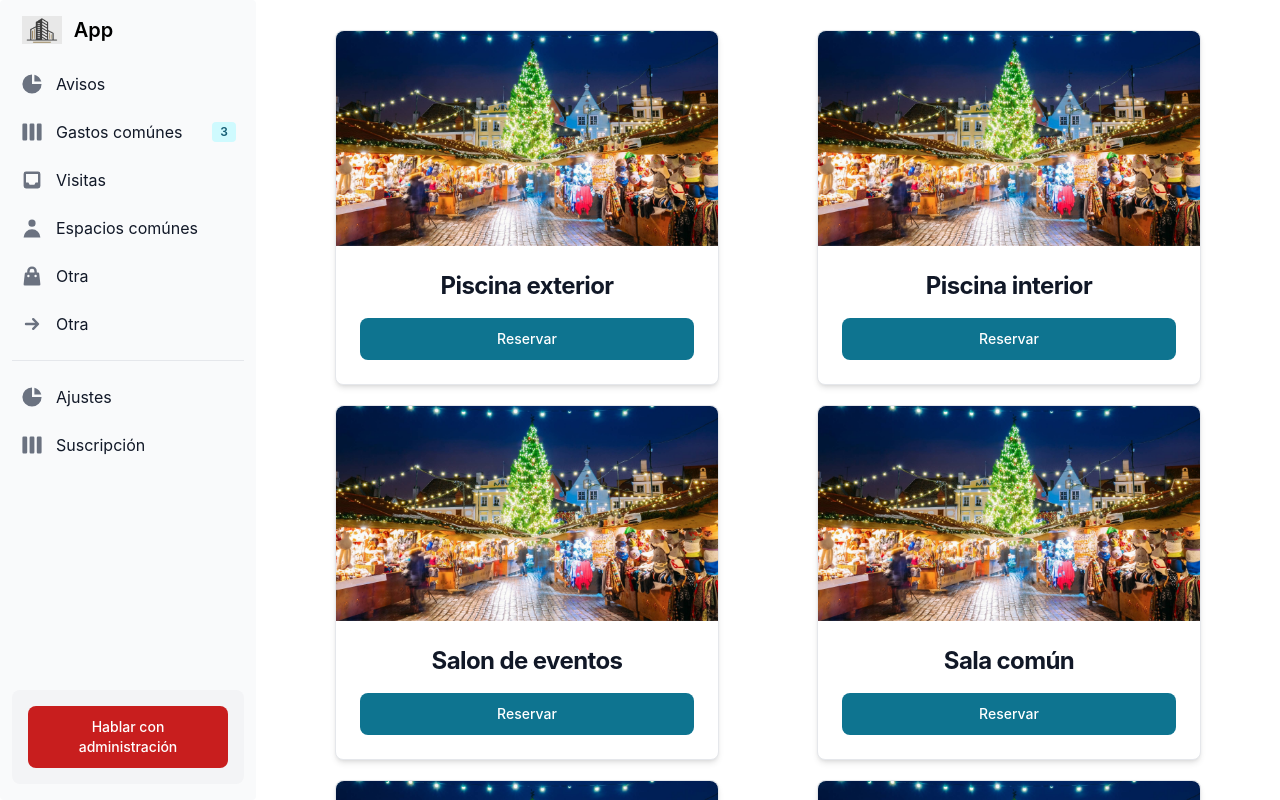
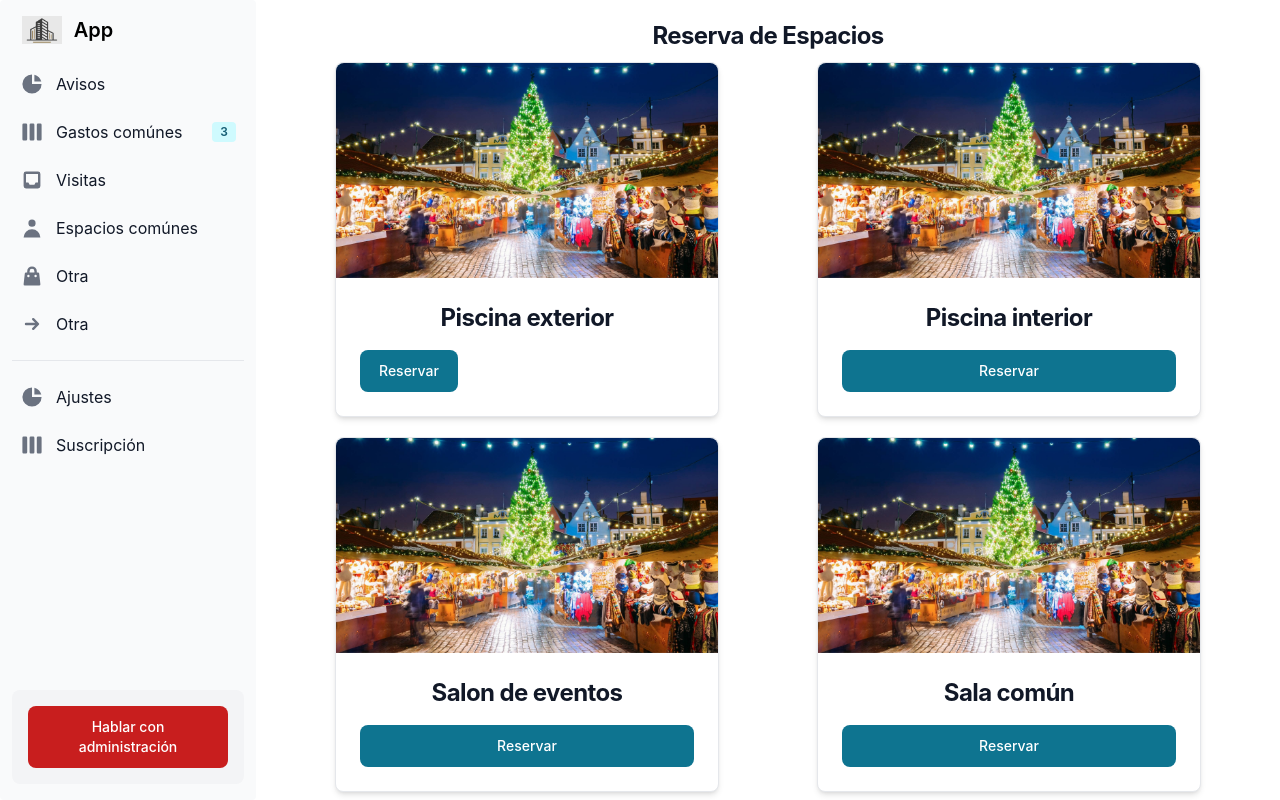
Before and after one commit to nicolasukd/DIU-project, a React (Create React App) app: page /espaciosComunes in a window 1280 px wide. Shown: the top 800 px of the page. Built offline with nearby package versions, Linux system fonts and the light colour scheme.

Commit message:
Mas cambios de Alonso

```diff
--- a/src/App.js
+++ b/src/App.js
@@ -19,6 +19,7 @@ function App() {
           <Route path="/avisos" element={<Avisos />} />
           <Route path="/gastosComunes" element={<GastosComunes />} />
           <Route path="/espaciosComunes" element={<EspaciosComunes />} />
+          <Route path="/espaciosComunes/:horarios" element={<seleccionarHorario />} />
           <Route path="/contact" element={<Avisos />} />
         </Routes>
       </BrowserRouter>
--- a/src/components/EspaciosComunes.js
+++ b/src/components/EspaciosComunes.js
@@ -3,6 +3,7 @@ import feria from '../assets/images/feriaNavideña.jpg'
 
 
 import { Card, Button } from 'flowbite-react';
+import { Link } from 'react-router-dom';
 
 
 
@@ -10,7 +11,7 @@ function EspaciosComunes() {
 
     return (
         <div className='container'>
-
+            <h5 className="text-2xl font-bold tracking-tight text-gray-900 dark:text-white">Reserva de Espacios</h5>
             <div className='row'>
                 <Card
                     className="max-w-sm"
@@ -20,9 +21,11 @@ function EspaciosComunes() {
                     <h5 className="text-2xl font-bold tracking-tight text-gray-900 dark:text-white">
                         Piscina exterior
                     </h5>
-                    <Button>
-                        Reservar
-                    </Button>
+                    <Link to={`/espaciosComunes/${encodeURIComponent('Piscina exterior')}`}>
+                        <Button >
+                            Reservar
+                        </Button>
+                    </Link>
                 </Card>
                 <Card
                     className="max-w-sm"
```
Also changed, not shown: src/components/seleccionarHorarios.js (added).
